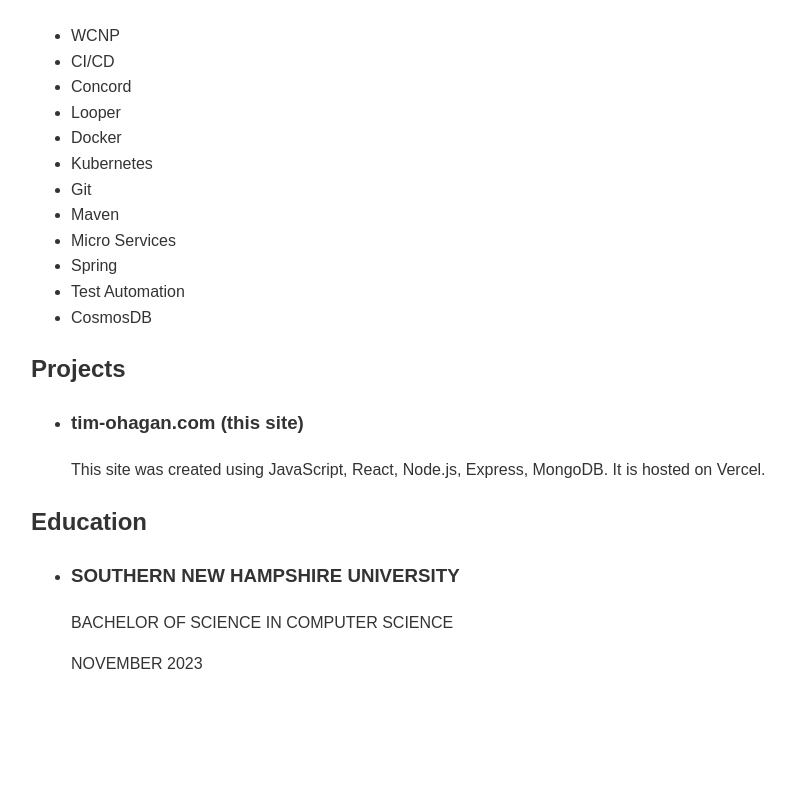
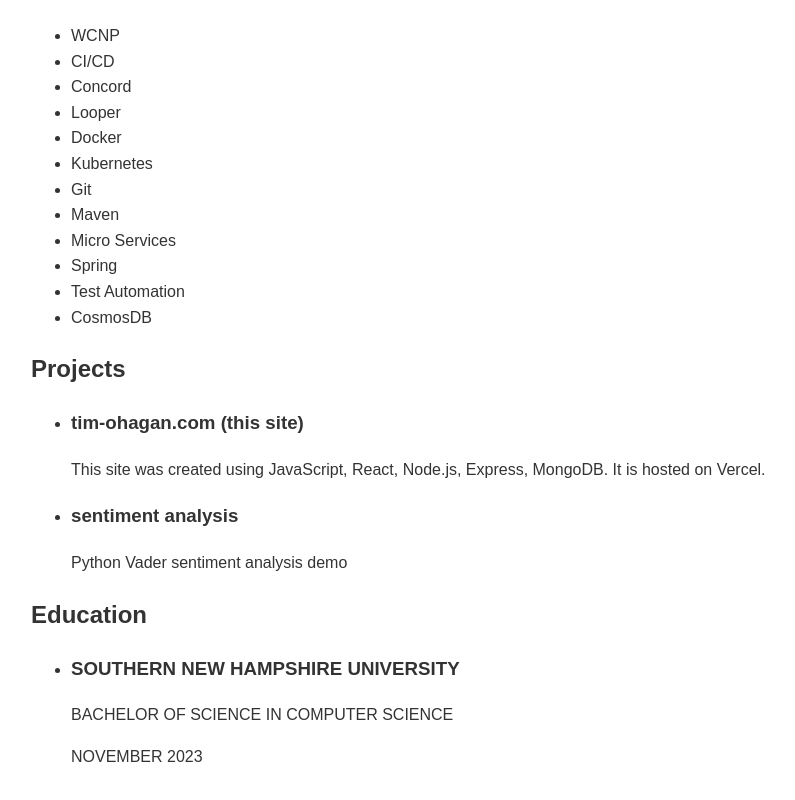
Before and after one commit to tmohagan/mern-resume, a React (Create React App) app in the folder client/: page / in a window 1280 px wide. Shown: the part 1670-2470 px from the top of the page, without its empty margins (149-944 px from the left). Before the commit the page ends 2403 px from the top, so only its background shows below. Built offline with nearby package versions, Linux system fonts and the light colour scheme.

Commit message:
resume sentiment analysis project

```diff
--- a/client/src/pages/IndexPage.js
+++ b/client/src/pages/IndexPage.js
@@ -52,6 +52,10 @@
       {
         title: "tim-ohagan.com (this site)",
         description: "This site was created using JavaScript, React, Node.js, Express, MongoDB. It is hosted on Vercel."
+      },
+      {
+        title: "sentiment analysis",
+        description: "Python Vader sentiment analysis demo"
       },
       // ... more project entries
     ],
```
